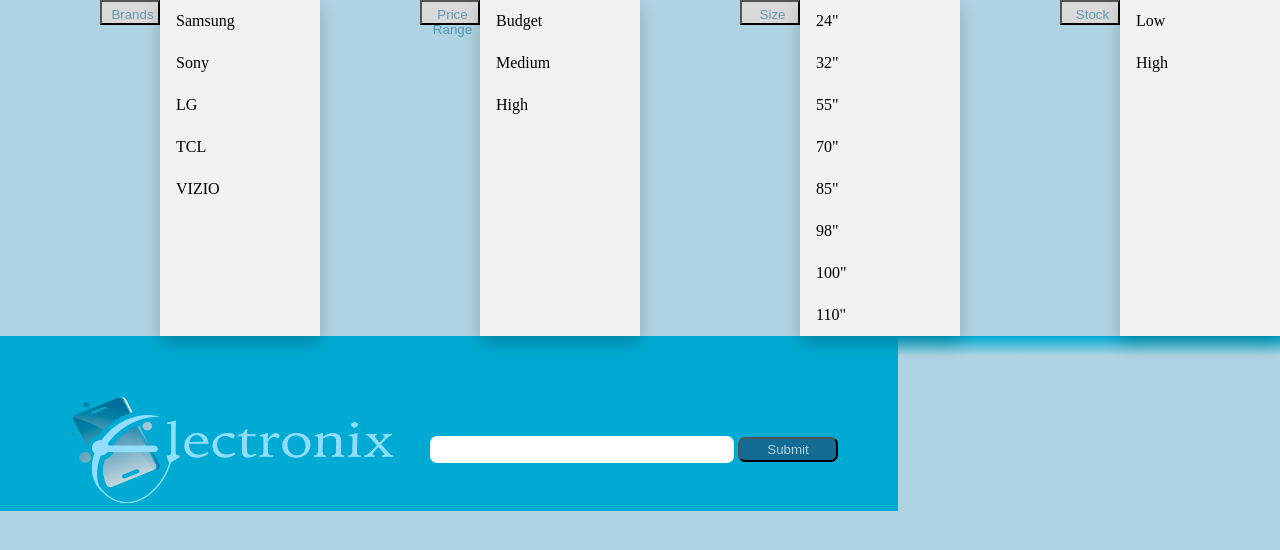
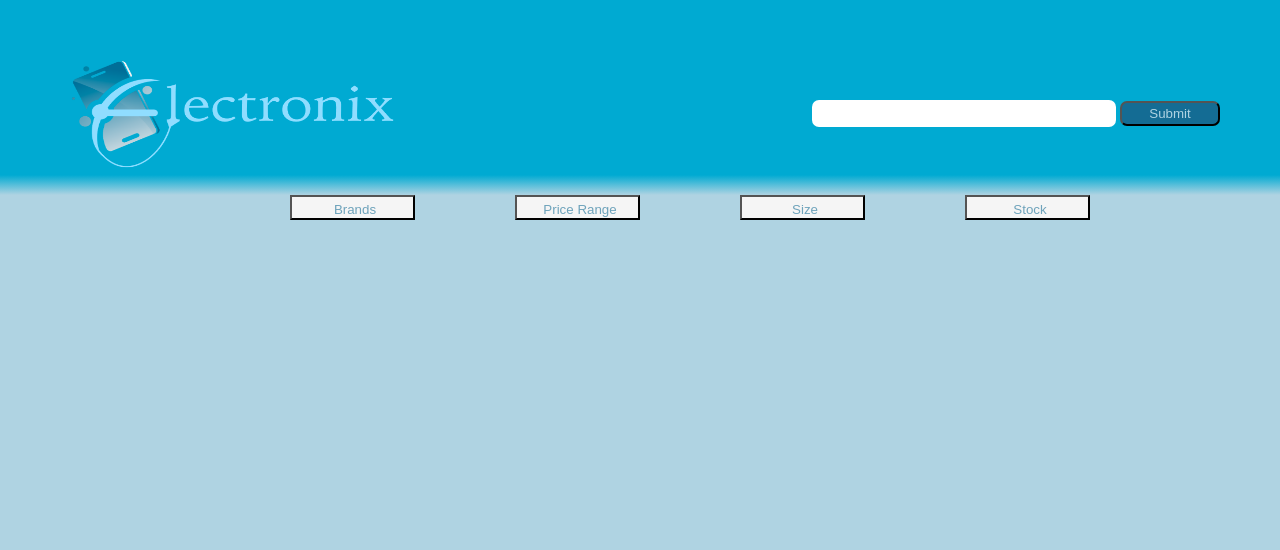
Before and after one commit to tkennelly/NotSoBestbuy_TvDepartment, a website: page client/index.html in a window 1280 px wide. Drawn offline with nearby package versions, Linux system fonts and the light colour scheme.

Commit message:
moved dropdown buttons to below the navbar

```diff
--- a/client/index.html
+++ b/client/index.html
@@ -10,20 +10,31 @@
   </head>
   <body>
   <header>
+    <nav>
+      <img src="../images/electronix-logo.png" alt="logo">
+      <div id="navbar-right">
+      <input type="text">
+      <button id="submit">Submit</button>
+      </div>
+    </nav>
+    <div id="blur">
+    </div>
+  </header>
+  <main>
     <div class="dropdown">
       <button class="dropbtn">Brands</button>
       <div class="dropdown-content">
-        <a href="#">Samsung</a>
-        <a href="#">Sony</a>
-        <a href="#">LG</a>
-        <a href="#">TCL</a>
-        <a href="#">VIZIO</a>
+        <a id="samsung" href="#">Samsung</a>
+        <a id="sony" href="#">Sony</a>
+        <a id="lg" href="#">LG</a>
+        <a id="tcl" href="#">TCL</a>
+        <a id="vizio" href="#">VIZIO</a>
       </div>
       <button class="dropbtn">Price Range</button>
          <div class="dropdown-content">
-        <a href="#">Budget</a>
-        <a href="#">Medium</a>
-        <a href="#">High</a>
+        <a id="budget" href="#">Budget</a>
+        <a id="medium" href="#">Medium</a>
+        <a id="high" href="#">High</a>
       </div>
       <button class="dropbtn">Size</button>
          <div class="dropdown-content">
@@ -42,17 +53,6 @@
         <a href="#">High</a>
       </div>
     </div>
-    <nav>
-      <img src="../images/electronix-logo.png" alt="logo">
-      <div id="navbar-right">
-      <input type="text">
-      <button id="submit">Submit</button>
-      </div>
-    </nav>
-    <div id="blur">
-    </div>
-  </header>
-  <main>
     <div id="info-div">
       <ul></ul>
     </div>
--- a/client/styles.css
+++ b/client/styles.css
@@ -24,6 +24,7 @@
     position: relative;
     display: flex;
     align-items: row;
+    justify-content: center;
   }
 
   /* Dropdown Content (Hidden by Default) */
@@ -71,7 +72,6 @@
     justify-content: space-between;
     /* margin-left: 100px; */
     padding: 20px 60px 0 60px;
-    position: absolute;
     z-index: 0;
 }
 
```
